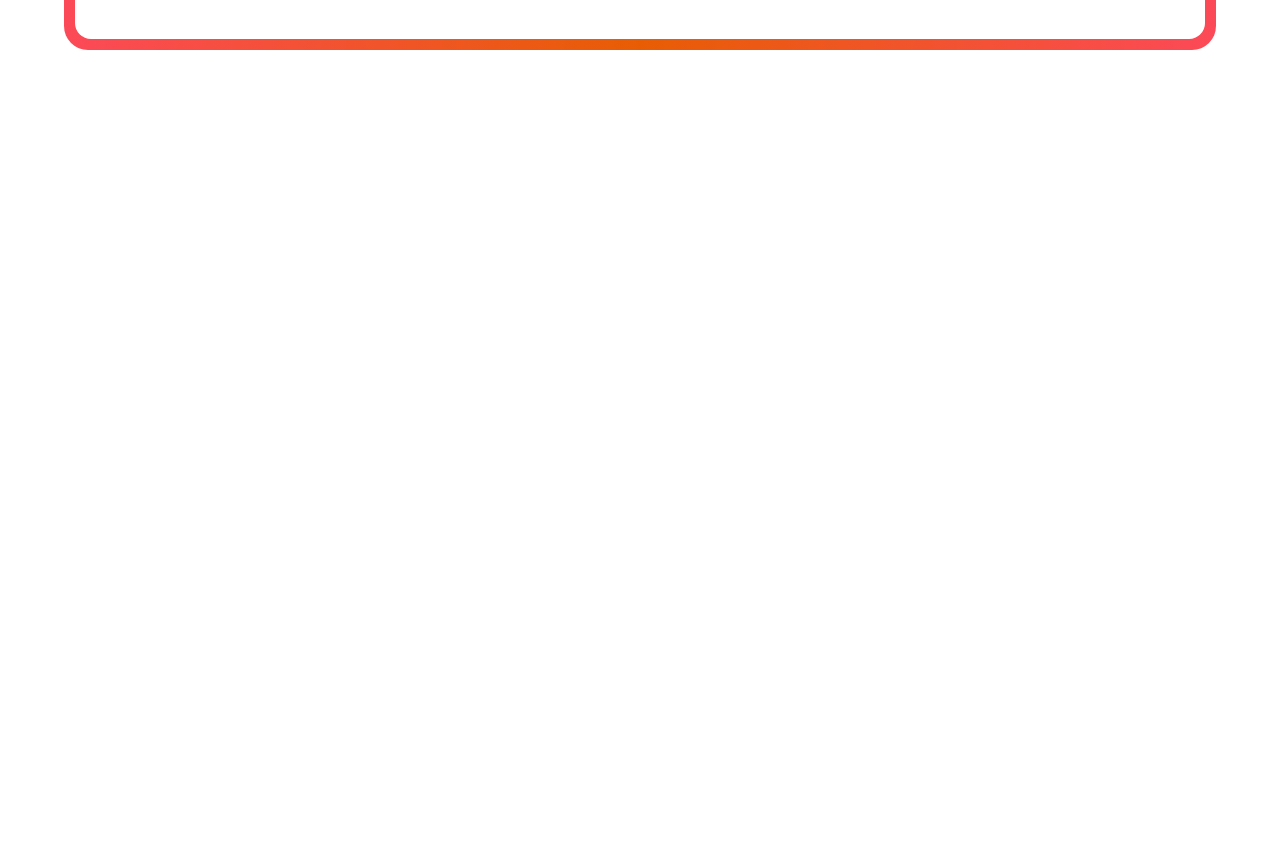
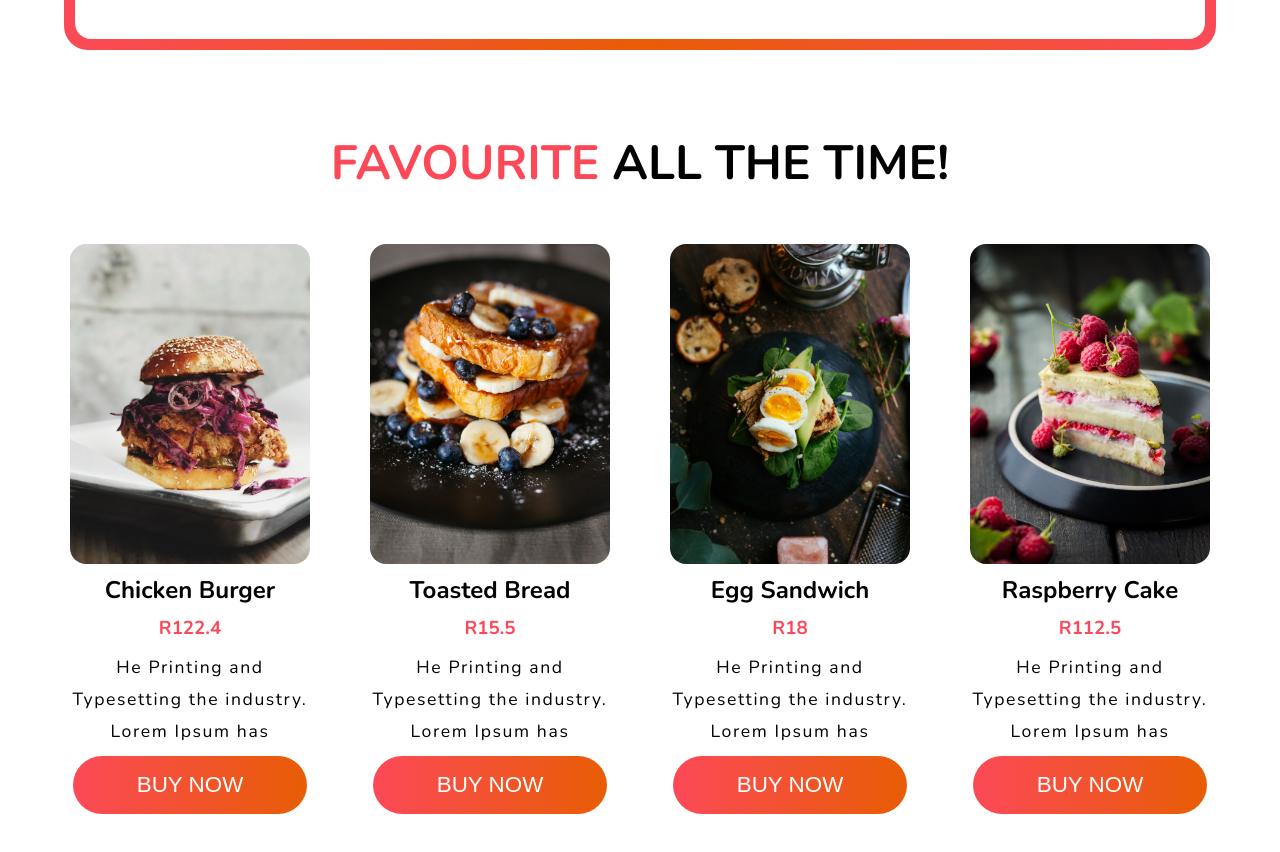
Before and after one commit to lacherv/food-app, a React (Create React App) app: page / in a window 1280 px wide. Shown: the part 2480-3332 px from the top of the page. Before the commit the page ends 2594 px from the top, so only its background shows below. Built offline with nearby package versions, Linux system fonts and the light colour scheme.

Commit message:
products section

```diff
--- a/src/components/Products.jsx
+++ b/src/components/Products.jsx
@@ -1,9 +1,56 @@
-import React from 'react'
+import React from "react";
+import { StyledProducts } from "./styles/Products.styled";
+import product1 from "../assets/product1.jpg";
+import product2 from "../assets/product2.jpg";
+import product3 from "../assets/product3.jpg";
+import product4 from "../assets/product4.jpg";
 
 export default function Products() {
+  const data = [
+    {
+      image: product1,
+      name: "Chicken Burger",
+      price: "R122.4",
+    },
+    {
+      image: product2,
+      name: "Toasted Bread",
+      price: "R15.5",
+    },
+    {
+      image: product3,
+      name: "Egg Sandwich",
+      price: "R18",
+    },
+
+    {
+      image: product4,
+      name: "Raspberry Cake",
+      price: "R112.5",
+    },
+  ];
   return (
-    <div>
-
-    </div>
-  )
+    <StyledProducts>
+      <div className='title'>
+        <h1>
+          <span>Favourite</span> All the time!
+        </h1>
+      </div>
+      <div className='products'>
+        {data.map((product) => {
+          return (
+            <div className='product'>
+              <div className='image'>
+                <img src={product.image} alt='' />
+              </div>
+              <h2>{product.name}</h2>
+              <h3>{product.price}</h3>
+              <p>He Printing and Typesetting the industry. Lorem Ipsum has</p>
+              <button>Buy Now</button>
+            </div>
+          );
+        })}
+      </div>
+    </StyledProducts>
+  );
 }
--- a/src/components/styles/Products.styled.jsx
+++ b/src/components/styles/Products.styled.jsx
@@ -1,5 +1,64 @@
 import styled from "styled-components";
+import { imageZoomEffect, TitleStyles } from "./Reusable.styled";
 
 export const StyledProducts = styled.section`
+  ${TitleStyles};
+  .products {
+    display: grid;
+    grid-template-columns: repeat(4, 1fr);
+    gap: 3rem;
+    margin-top: 3rem;
+    .product {
+      display: flex;
+      flex-direction: column;
+      gap: 0.6rem;
+      justify-content: center;
+      align-items: center;
+      h3 {
+        color: #fc4958;
+      }
+      p {
+        text-align: center;
+        font-size: 1.1rem;
+        line-height: 2rem;
+        letter-spacing: 0.1rem;
+      }
+      ${imageZoomEffect};
+      .image {
+        max-height: 20rem;
+        overflow: hidden;
+        border-radius: 1rem;
+        img {
+          height: 20rem;
+          width: 15rem;
+          object-fit: cover;
+        }
+      }
+      button {
+        border: none;
+        padding: 1rem 4rem;
+        font-size: 1.4rem;
+        color: white;
+        border-radius: 4rem;
+        transition: 0.5s ease-in-out;
+        cursor: pointer;
+        background: linear-gradient(to right, #fc4958, #e85d04);
+        text-transform: uppercase;
+        &:hover {
+          background: linear-gradient(to right, #e85d04, #fc4958);
+        }
+      }
+    }
+  }
 
+  @media screen and (min-width: 280px) and (max-width: 720px) {
+    .products {
+      grid-template-columns: repeat(auto-fill, minmax(250px, 1fr));
+    }
+  }
+  @media screen and (min-width: 720px) and (max-width: 1080px) {
+    .products {
+      grid-template-columns: repeat(2, 1fr);
+    }
+  }
 `;
```
